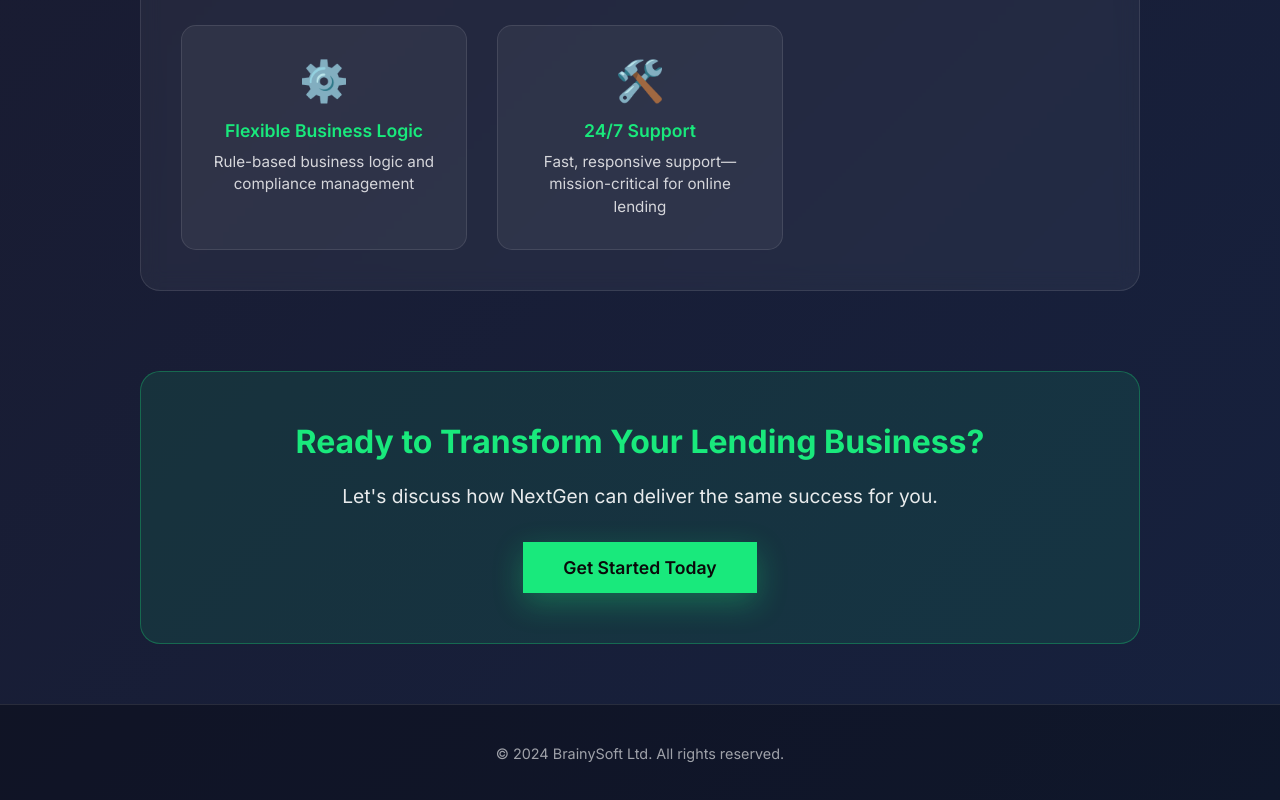
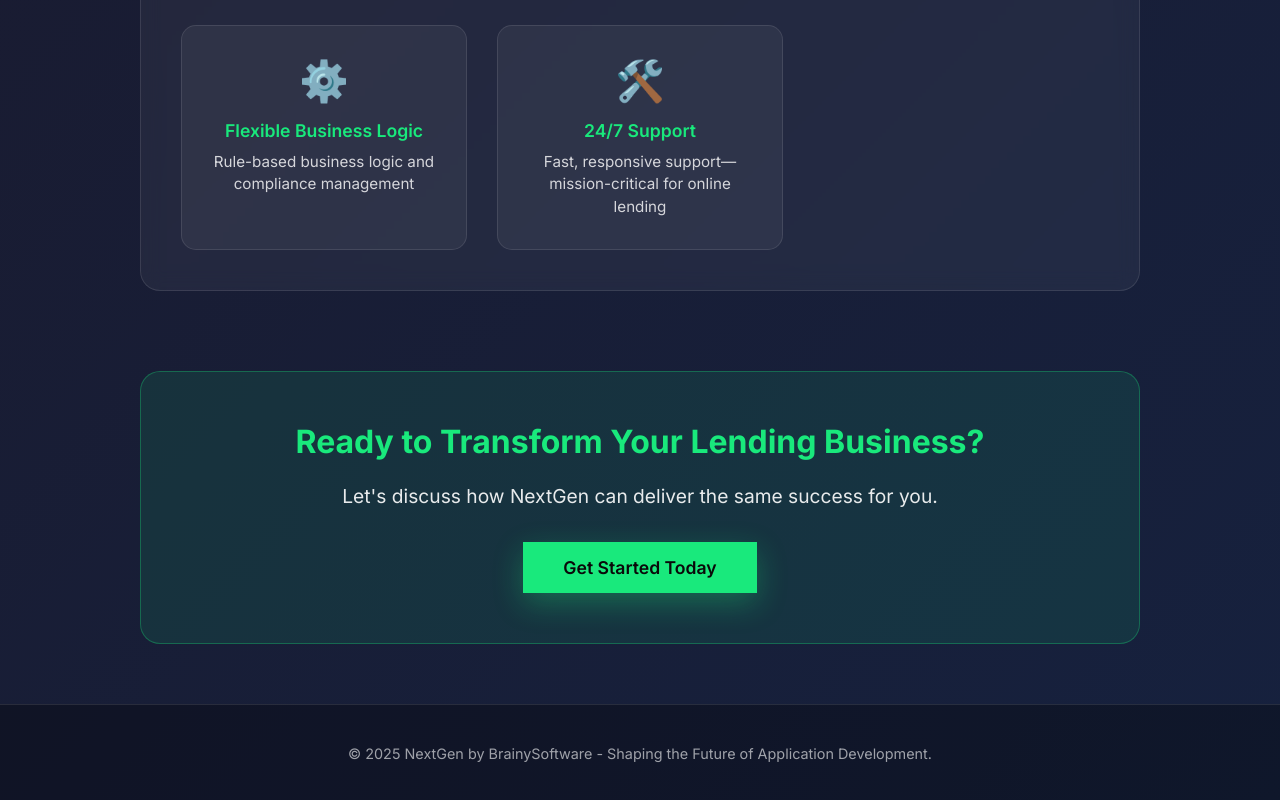
Before and after one commit to Menta1ik/ng_site, a plain HTML site: page ef_reference.html in a window 1280 px wide. Shown: the part 3546-4346 px from the top of the page. Drawn offline with Linux system fonts and the light colour scheme; animation ran at ten frames a second.

Commit message:
content(ef_reference): update footer copy to match index footer (2025 NextGen by BrainySoftware)

```diff
--- a/ef_reference.html
+++ b/ef_reference.html
@@ -939,7 +939,7 @@
 
         <footer class="footer">
             <div class="footer-text">
-                © 2024 BrainySoft Ltd. All rights reserved.
+                <p class="footer-text">© 2025 NextGen by BrainySoftware - Shaping the Future of Application Development.</p>
             </div>
         </footer>
     </div>
```
